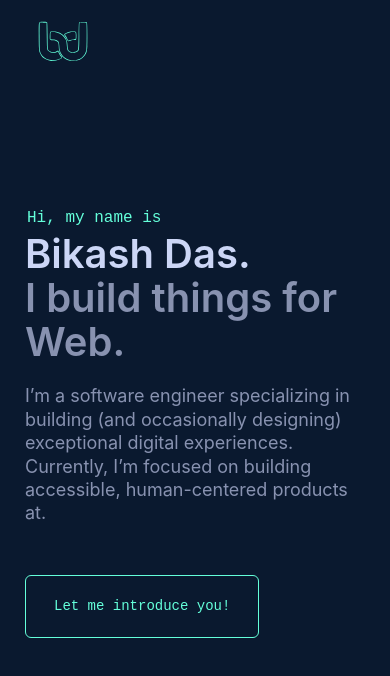
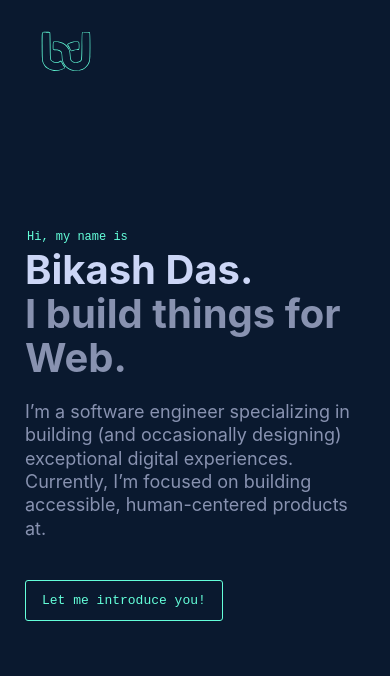
Before and after one commit to Bikashd4332/portfolio, a Next.js app: page / in a window 390 px wide. Shown: the top 676 px of the page. Built offline with nearby package versions, Linux system fonts and the light colour scheme.

Commit message:
fix (responsive) Refactored components and made responsive

```diff
--- a/src/components/Box/Box.tsx
+++ b/src/components/Box/Box.tsx
@@ -1,5 +1,5 @@
 import { chakra, shouldForwardProp } from '@chakra-ui/react';
-import { motion, isValidMotionProp } from 'framer-motion';
+import { motion, isValidMotionProp, MotionProps, VariantLabels } from 'framer-motion';
 
 const AnimatedBox = chakra(motion.div, {
     shouldForwardProp: (prop) => isValidMotionProp(prop) || shouldForwardProp(prop),
--- a/src/components/NavBar/NavBar.tsx
+++ b/src/components/NavBar/NavBar.tsx
@@ -1,4 +1,4 @@
-import { HStack, Link, chakra, shouldForwardProp, List } from '@chakra-ui/react';
+import { HStack, Link, chakra, shouldForwardProp, Center } from '@chakra-ui/react';
 import { motion, isValidMotionProp } from 'framer-motion';
 import { Box } from '@/components/Box';
 import Logo from '@/svgs/logo.svg';
@@ -13,8 +13,6 @@ const ListItem = chakra(motion.li, {
 
 const navBarAnimation = {
     show: {
-        y: 0,
-        opacity: 1,
         transition: {
             staggerChildren: 0.1,
         },
@@ -41,8 +39,8 @@ const NAVBAR_LINK_MAPPING = [
 
 export function NavBar() {
     return (
-        <Box as="header" position="fixed" top="0" width="100vw" height="6.25rem">
-            <Box as="nav">
+        <Center as="header" position="fixed" top="0" width="100vw" height="6.25rem">
+            <Box as="nav" flex={1}>
                 <HStack
                     paddingX={{ base: '1.5625em', md: '3.125rem' }}
                     transitionDuration="0.25s"
@@ -78,14 +76,13 @@ export function NavBar() {
                     </HStack>
                 </HStack>
             </Box>
-        </Box>
+        </Center>
     );
 }
 const NavBarLinks = () => {
     return (
-        <List>
         <OrderedList
-                display="flex"
+            as={motion.ol}
             variants={navBarAnimation}
             initial="initial"
             animate="show"
@@ -93,24 +90,26 @@ const NavBarLinks = () => {
             listStyleType="none"
             color="cement"
         >
+            <HStack>
                 {NAVBAR_LINK_MAPPING.map((link, index) => (
                     <ListItem key={link.linksTo} margin="0" variants={navBarLinksAnimation}>
                         <Link
                             padding="2.5"
-                            fontSize="sm"
+                            fontSize="0.812rem"
                             href={link.linksTo}
+                            color="slate.50"
                             _hover={{
                                 color: 'lightteal.700',
                             }}
                         >
-                            <Box as="span" color="lightteal.700">
+                            <Box as="span" color="lightteal.700" fontSize="xs">
                                 {`0${index + 1}.`}
                             </Box>{' '}
                             {link.label}
                         </Link>
                     </ListItem>
                 ))}
+            </HStack>
         </OrderedList>
-        </List>
     );
 };
--- a/src/components/styles/heading.ts
+++ b/src/components/styles/heading.ts
@@ -7,12 +7,12 @@ const Heading = defineStyleConfig({
             fontFamily: 'mono',
         },
         secondary: {
-            color: 'cement',
+            color: 'slate.50',
             fontFamily: 'sans',
             lineHeight: '1.1',
         },
         tertiary: {
-            color: 'slate',
+            color: 'slate.700',
             fontFamily: 'sans',
             lineHeight: '1.1',
         },
--- a/src/components/styles/link.ts
+++ b/src/components/styles/link.ts
@@ -4,6 +4,9 @@ const Link = defineStyleConfig({
     baseStyle: {
         fontFamily: 'mono',
         textDecoration: 'none',
+        transitionProperty: 'all',
+        transitionDuration: '0.25s',
+        cursor: 'pointer',
         color: 'cement',
         _hover: {
             textDecoration: 'none',
@@ -14,10 +17,11 @@ const Link = defineStyleConfig({
             bg: 'transparent',
             borderWidth: '1px',
             borderColor: 'lightteal.700',
-            borderRadius: 'md',
+            borderRadius: '3',
             color: 'lightteal.700',
             fontFamily: 'mono',
             margin: 'none',
+            lineHeight: 1,
             _hover: {
                 bg: 'lightteal.200',
             },
@@ -25,13 +29,14 @@ const Link = defineStyleConfig({
     },
     sizes: {
         md: {
-            paddingX: '5',
-            paddingY: '2',
-            fontSize: 'sm',
+            paddingX: '1rem',
+            paddingY: '0.75rem',
+            fontSize: '0.8125rem',
         },
         lg: {
             paddingX: '7',
             paddingY: '5',
+            fontSize: { base: '0.875rem', md: 'sm' },
         },
     },
 });
--- a/src/containers/HeroSection/HeroSection.tsx
+++ b/src/containers/HeroSection/HeroSection.tsx
@@ -1,57 +1,82 @@
 import { Flex, Heading, Text, Link } from '@chakra-ui/react';
+import { motion } from 'framer-motion';
+
+import { Box } from '@/components/Box';
+
+const parentVariants = {
+    initial: {
+        y: 25,
+        opacity: 0,
+    },
+    show: {
+        y: 0,
+        opacity: 1,
+        transition: {
+            delay: 1,
+            duration: 0.3,
+            staggerChildren: 0.4,
+        },
+    },
+};
+
+const childVariants = {
+    initial: {
+        y: 25,
+        opacity: 0,
+    },
+    show: {
+        y: 0,
+        opacity: 1,
+        transition: {
+            type: 'tween',
+        },
+    },
+};
 
 export function HeroSection() {
     return (
         <Flex
-            as="section"
+            as={motion.section}
             flexDirection="column"
             justifyContent="center"
             maxWidth="62.5rem"
             marginX={{ base: '0', md: '0', lg: 28 }}
             height="100vh"
+            variants={parentVariants}
+            animate="show"
+            initial="initial"
         >
+            <Box variants={childVariants}>
                 <Heading
-                size={{ base: 'xs', md: '2xs' }}
+                    fontSize={{ base: 'xs', md: 'md' }}
                     fontWeight="medium"
                     marginBottom={{ base: 0.5, md: 4 }}
                     marginLeft={{ base: 0.5, md: 1 }}
                 >
                     Hi, my name is
                 </Heading>
-            <Heading variant="secondary" fontSize={{ base: '2.5rem', md: '5rem' }} fontWeight="600">
-                Bikash Das.
+            </Box>
+            <Heading as="div" fontSize="clamp(40px, 8vw, 80px)" fontWeight="bold" lineHeight="1.1">
+                <Box variants={childVariants}>
+                    <Heading variant="secondary">Bikash Das.</Heading>
+                </Box>
+                <Box variants={childVariants}>
+                    <Heading variant="tertiary">I build things for Web.</Heading>
+                </Box>
             </Heading>
-            <Heading
-                variant="tertiary"
-                fontSize={{ base: '2.5rem', md: '5rem' }}
-                lineHeight="1.1"
-                fontWeight="600"
-            >
-                I build things for Web.
-            </Heading>
-            <Text
-                marginTop={{ base: '1.25rem', md: '2rem' }}
-                maxWidth="580px"
-                color="slate"
-                fontFamily="sans"
-                fontSize={{ base: '1.125rem', md: 'xl' }}
-                lineHeight="1.3"
-            >
+
+            <Box variants={childVariants}>
+                <Text marginTop={{ base: '1.25rem', md: '2rem' }} maxWidth="580px">
                     I’m a software engineer specializing in building (and occasionally designing)
                     exceptional digital experiences. Currently, I’m focused on building accessible,
                     human-centered products at.
                 </Text>
-            <Link
-                variant="outlined"
-                size={{ md: 'lg' }}
-                marginTop="50px"
-                paddingY={5}
-                paddingX={7}
-                width="max-content"
-                fontSize={{ base: '0.875rem' }}
-            >
+            </Box>
+            <Box variants={childVariants} marginTop="50px">
+                <Link variant="outlined" size={{ base: 'md', md: 'lg' }} width="max-content">
                     Let me introduce you!
                 </Link>
+            </Box>
         </Flex>
     );
 }
--- a/src/containers/MetaInfo.tsx
+++ b/src/containers/MetaInfo.tsx
@@ -18,7 +18,6 @@ export function MetaInfo() {
             <meta
                 name="description"
                 content="Bikash Das is a software engineer who specializes in building (and occasionally designing) exceptional digital experiences."
-                data-react-helmet="true"
             ></meta>
         </Head>
     );
--- a/src/theme.ts
+++ b/src/theme.ts
@@ -1,5 +1,4 @@
 import { ChakraTheme, extendBaseTheme } from '@chakra-ui/react';
-// import chakraTheme from '@chakra-ui/theme';
 
 import Link from './components/styles/link';
 import Heading from './components/styles/heading';
@@ -9,25 +8,36 @@ const fonts = {
     sans: `"Calibre","Inter","San Francisco","SF Pro Text",-apple-system,system-ui,sans-serif`,
 };
 
-// const { Heading } = chakraTheme.components;
-
 const breakpoints = {
     xs: '23',
     sm: '30',
 };
 
-const colors: ChakraTheme['colors'] = {
-    navyblue: '#0a192f',
+const colors = {
+    navyblue: {
+        50: '#233554',
+        300: '#112240',
+        600: '#0A192F',
+        700: '#020C1B',
+    },
     lightteal: {
-        700: '#64ffda',
+        700: '#64FFDA',
         200: 'rgba(100,255,218,0.1)',
     },
-    cement: '#ccd6f6',
-    slate: '#8892b0',
+    slate: {
+        50: '#CCD6F6',
+        300: '#A8B2D1',
+        700: '#8892B0',
+    },
 };
 
 const radii: ChakraTheme['radii'] = {
     button: '12px',
+};
+
+const fontSizes = {
+    xxl: '22px',
+    heading: '32px',
 };
 
 const theme = extendBaseTheme({
@@ -35,17 +45,18 @@ const theme = extendBaseTheme({
     colors,
     fonts,
     breakpoints,
+    fontSizes,
     components: { Link, Heading },
     styles: {
         global: () => ({
             body: {
-                bg: 'navyblue',
+                bg: 'navyblue.600',
+                fontSize: { base: 'lg', md: 'xl' },
+                lineHeight: '1.3',
             },
             p: {
-                color: 'lightteal',
-            },
-            h: {
-                color: 'lightteal',
+                color: 'slate.700',
+                fontFamily: 'sans',
             },
         }),
     },
```
Lines whose indentation alone changed are shown as unchanged.
